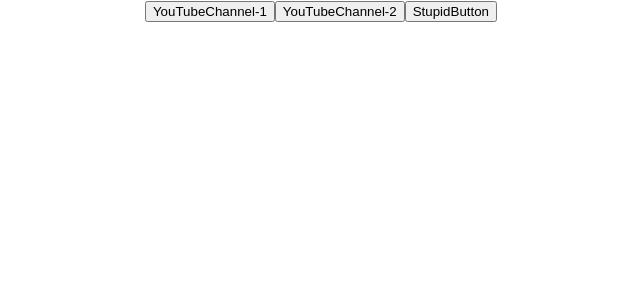
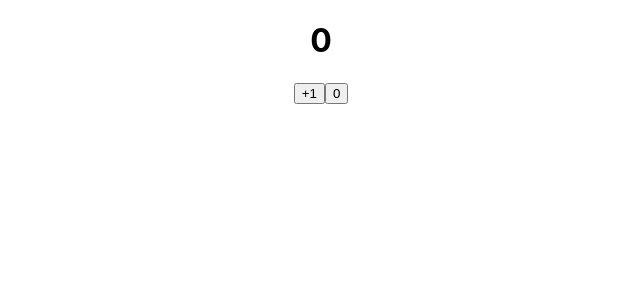
Before and after one commit to RomanChuchval/microtasks_1, a React (Create React App) app: page / in a window 1280 px wide. Shown: the top 300 px of the page, without its empty margins (319-959 px from the left). Built offline with nearby package versions, Linux system fonts and the light colour scheme.

Commit message:
useState hook

```diff
--- a/src/App.tsx
+++ b/src/App.tsx
@@ -28,7 +28,7 @@ function App() {
     //     console.log('Hi, Im Lera')
     // }
 
-    const button1Foo = (name: string, age:number, address:string) => {
+    /*const button1Foo = (name: string, age:number, address:string) => {
         console.log(name, age, address)
     }
     const button2Foo = (name: string, age:number) => {
@@ -36,13 +36,27 @@ function App() {
     }
     const button3Foo = () => {
         console.log('stupid button message')
+    }*/
+
+    let [a, setA] = useState(0)
+
+    const onClickHandler = () => {
+        setA(++a)
+        console.log(a)
     }
-
+    const onClickNuller = () => {
+        setA(a=0)
+        console.log(a)
+    }
     return (
         <div className='App'>
-            <Button name={'YouTubeChannel-1'} callBack={() => button1Foo('Roman', 28, 'live in Minsk')}/>
+            <h1>{a}</h1>
+            <button onClick={onClickHandler}>+1</button>
+            <button onClick={onClickNuller}>0</button>
+
+           {/* <Button name={'YouTubeChannel-1'} callBack={() => button1Foo('Roman', 28, 'live in Minsk')}/>
             <Button name={'YouTubeChannel-2'} callBack={() => button2Foo('Ivan', 30)}/>
-            <Button name={'StupidButton'} callBack={button3Foo}/>
+            <Button name={'StupidButton'} callBack={button3Foo}/>*/}
 
             {/*<button>My Youtube Channel#3</button>*/}
             {/*<button>My Youtube Channel#3</button>*/}
```
